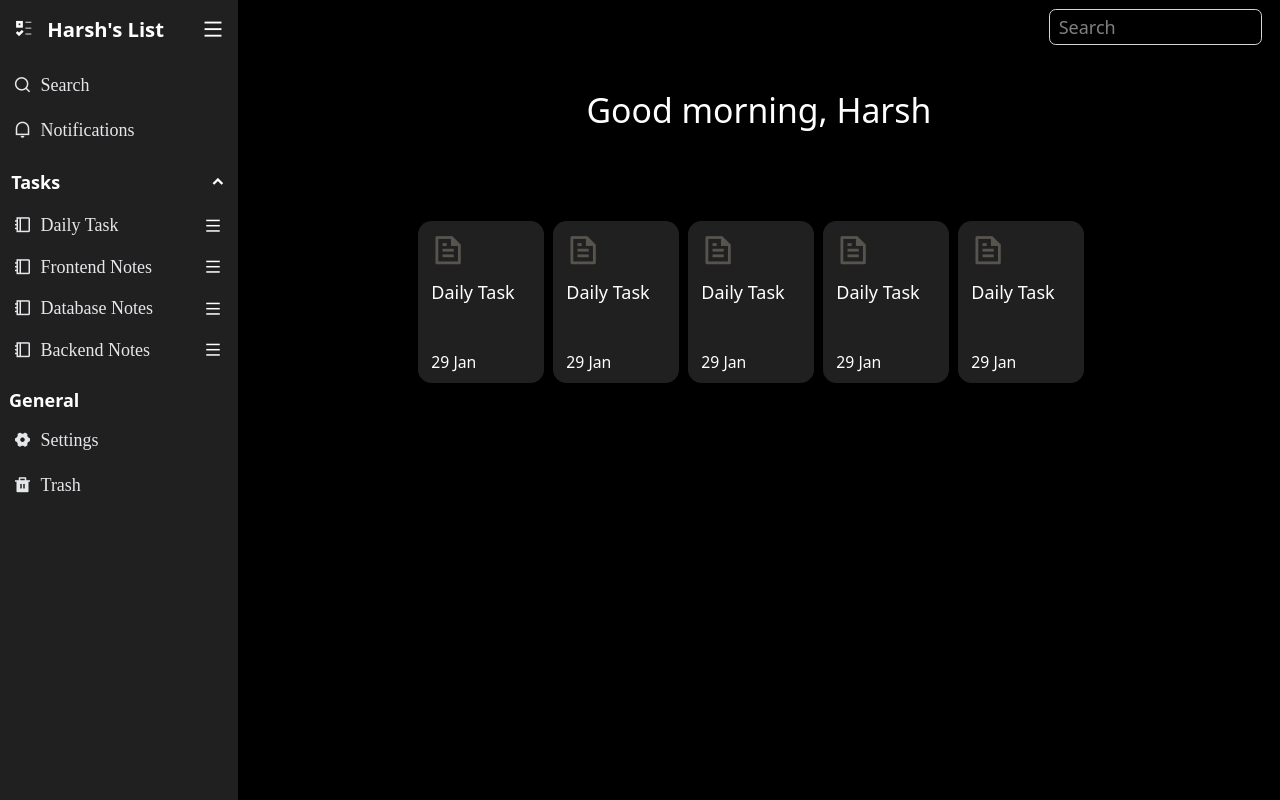
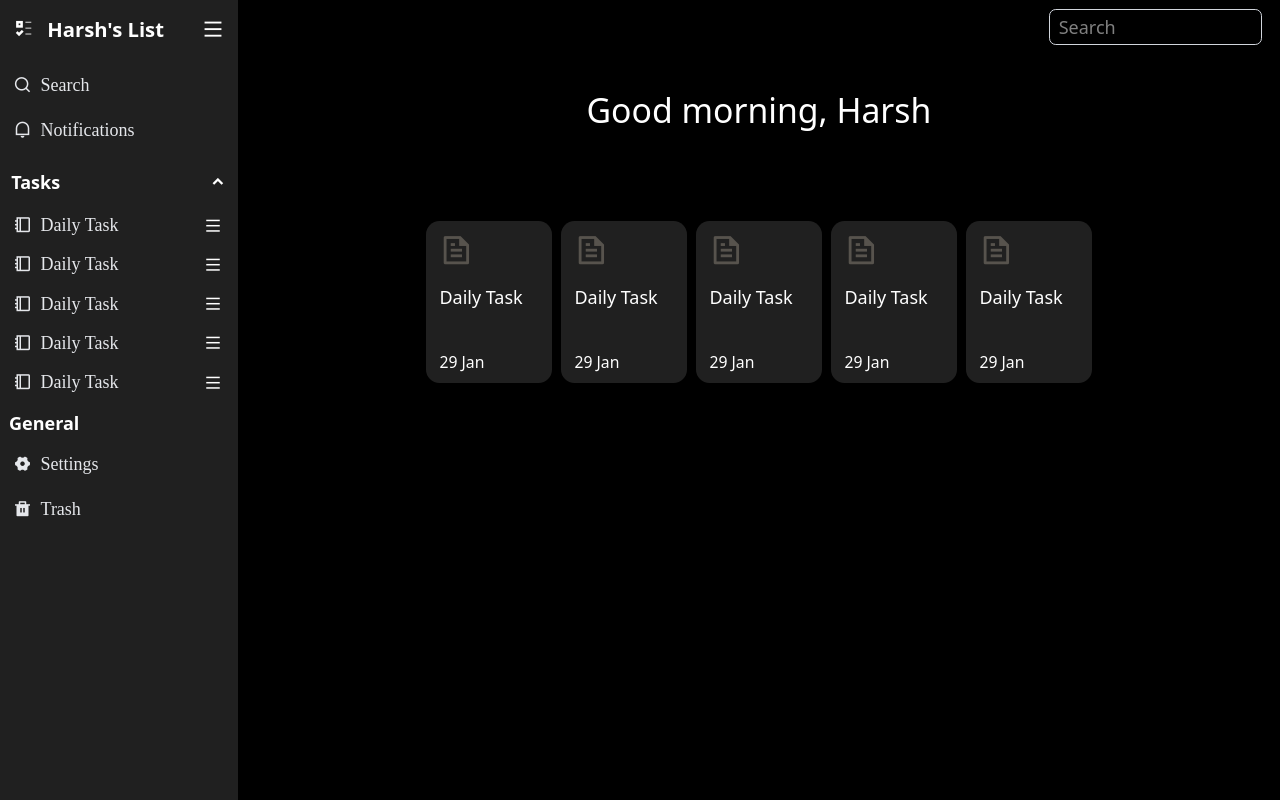
Before and after one commit to virtualharsh/Notion-Clone, a React (Vite) app: page / in a window 1280 px wide. Built offline with nearby package versions, Linux system fonts and the light colour scheme.

Commit message:
added task scroll in sidebar functionality

```diff
--- a/src/components/Notes/NoteBody.jsx
+++ b/src/components/Notes/NoteBody.jsx
@@ -6,11 +6,11 @@ const NoteBody = () => {
 
             <h1 className='text-3xl'>Good morning, Harsh</h1>
 
-            <div className='w-full px-10 md:px-40 flex gap-2 flex-wrap'>
+            <div className='w-full pl-10 md:px-40 flex gap-2 flex-wrap md:justify-center items-start'>
 
                 {[...Array(5)].map((_, index) => (
                     <div key={index} className='w-28 h-36 bg-navbar-gray rounded-xl flex flex-col px-3 py-2 justify-between'>
-                        <div className='flex flex-col gap-y-2'>
+                        <div className='flex flex-col gap-y-3'>
                             <i className="ri-file-text-line text-stone-600 text-2xl md:text-3xl"></i>
                             <p className='text-md'>Daily Task</p>
                         </div>
--- a/src/components/Sidebar/Items.jsx
+++ b/src/components/Sidebar/Items.jsx
@@ -1,20 +1,23 @@
 import React from 'react'
+import GeneralList from "./GeneralList";
 
 const Items = () => {
     const [taskVisible, setTaskVisible] = React.useState(true);
     return (
-        <div className="w-full flex flex-col gap-y-2">
-
+        <div className="w-full h-max overflow-hidden flex flex-col gap-y-2">
+            {/* Task */}
             <button className="flex p-0.5 items-center justify-between w-full font-bold">Tasks
                 <i className={`ri-arrow-${taskVisible ? "up" : "down"}-s-line cursor-pointer`}
                     onClick={() => {
-
                         setTaskVisible((prev) => !prev);
                     }}></i>
             </button>
 
-            <ul className={`${taskVisible ? "flex" : "hidden"} flex-col gap-y-1`}>
-                <div
+            <div className='h-7/12 overflow-auto'>
+                <div className=''>
+                    <ul className={`${taskVisible ? "flex" : "hidden"} flex-col gap-y-0.5`}>
+                        {[...Array(5)].map((_, index) => (
+                            <div key={index}
                                 className='p-1 pr-1.5 flex items-center justify-between hover:bg-navbar-gray-hover hover:rounded-lg'
                             >
                                 <li className="text-gray-200 rounded-md text-md font-extralight"><i className="ri-booklet-line flex gap-2">Daily Task</i></li>
@@ -22,31 +25,12 @@ const Items = () => {
                                     className="cursor-pointer"
                                 ><i className="ri-menu-fill"></i></button>
                             </div>
-                <div
-                    className='p-1 pr-1.5 flex items-center justify-between hover:bg-navbar-gray-hover hover:rounded-lg'
-                >
-                    <li className="text-gray-200 rounded-md text-md font-extralight"><i className="ri-booklet-line flex gap-2">Frontend Notes</i></li>
-                    <button
-                        className="cursor-pointer"
-                    ><i className="ri-menu-fill"></i></button>
+                        ))}
+                    </ul>
                 </div>
-                <div
-                    className='p-1 pr-1.5 flex items-center justify-between hover:bg-navbar-gray-hover hover:rounded-lg'
-                >
-                    <li className="text-gray-200 rounded-md text-md font-extralight"><i className="ri-booklet-line flex gap-2">Database Notes</i></li>
-                    <button
-                        className="cursor-pointer"
-                    ><i className="ri-menu-fill"></i></button>
             </div>
-                <div
-                    className='p-1 pr-1.5 flex items-center justify-between hover:bg-navbar-gray-hover hover:rounded-lg'
-                >
-                    <li className="text-gray-200 rounded-md text-md font-extralight"><i className="ri-booklet-line flex gap-2">Backend Notes</i></li>
-                    <button
-                        className="cursor-pointer"
-                    ><i className="ri-menu-fill"></i></button>
-                </div>
-            </ul>
+
+            <GeneralList />
         </div>
     )
 }
--- a/src/components/Sidebar/SidebarLayout.jsx
+++ b/src/components/Sidebar/SidebarLayout.jsx
@@ -1,6 +1,5 @@
 import React from "react";
 import Items from "./Items";
-import GeneralList from "./GeneralList";
 import TopList from "./TopList";
 
 
@@ -25,7 +24,7 @@ const SidebarLayout = () => {
                 </div>
                 <TopList />
                 <Items />
-                <GeneralList />
+
             </div>
 
             <div>
--- a/src/index.css
+++ b/src/index.css
@@ -4,3 +4,19 @@
     --color-navbar-gray: #202020;
     --color-navbar-gray-hover: #2a2d2d;
 }
+
+::-webkit-scrollbar {
+    width: 3px;
+}
+
+/* Track */
+::-webkit-scrollbar-track {
+    background: gray;
+    border-radius: 10px;
+}
+
+/* Handle */
+::-webkit-scrollbar-thumb {
+    background: white;
+    border-radius: 10px;
+}
```
Lines whose indentation alone changed are shown as unchanged.
